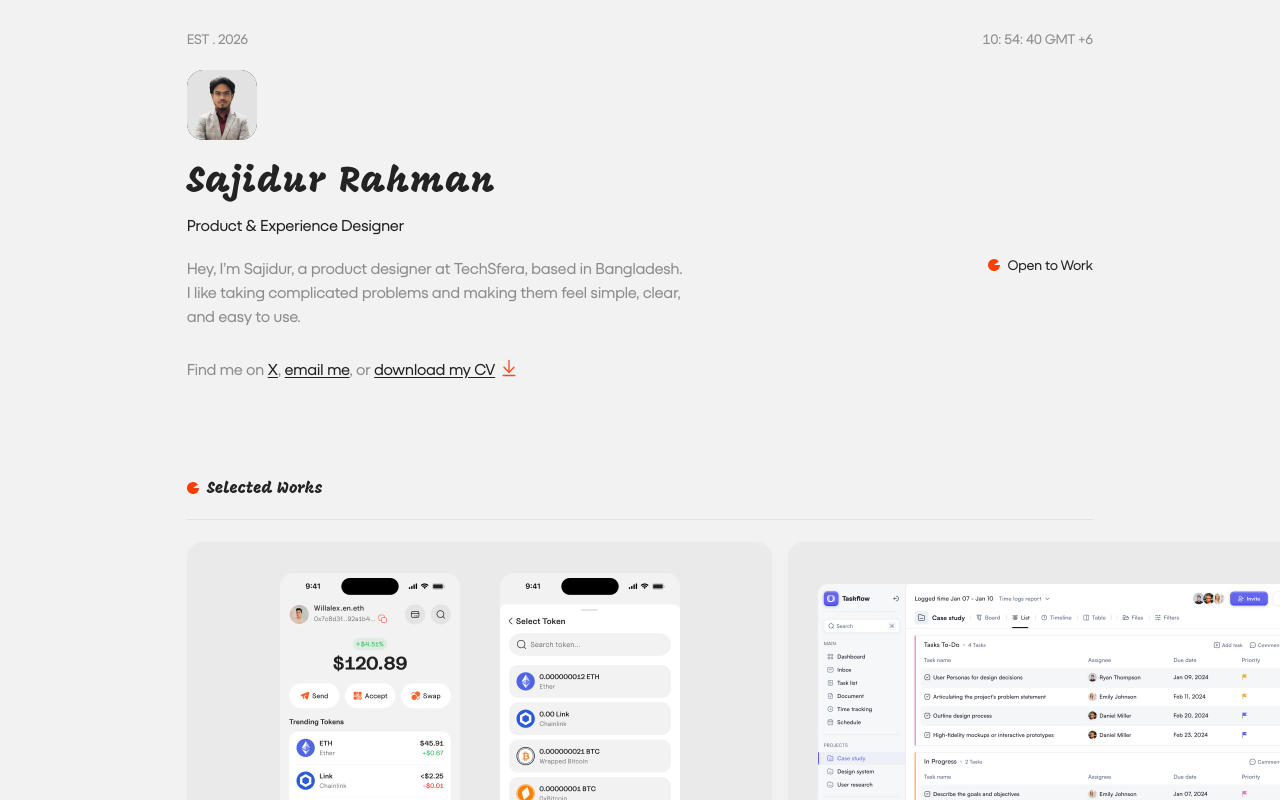
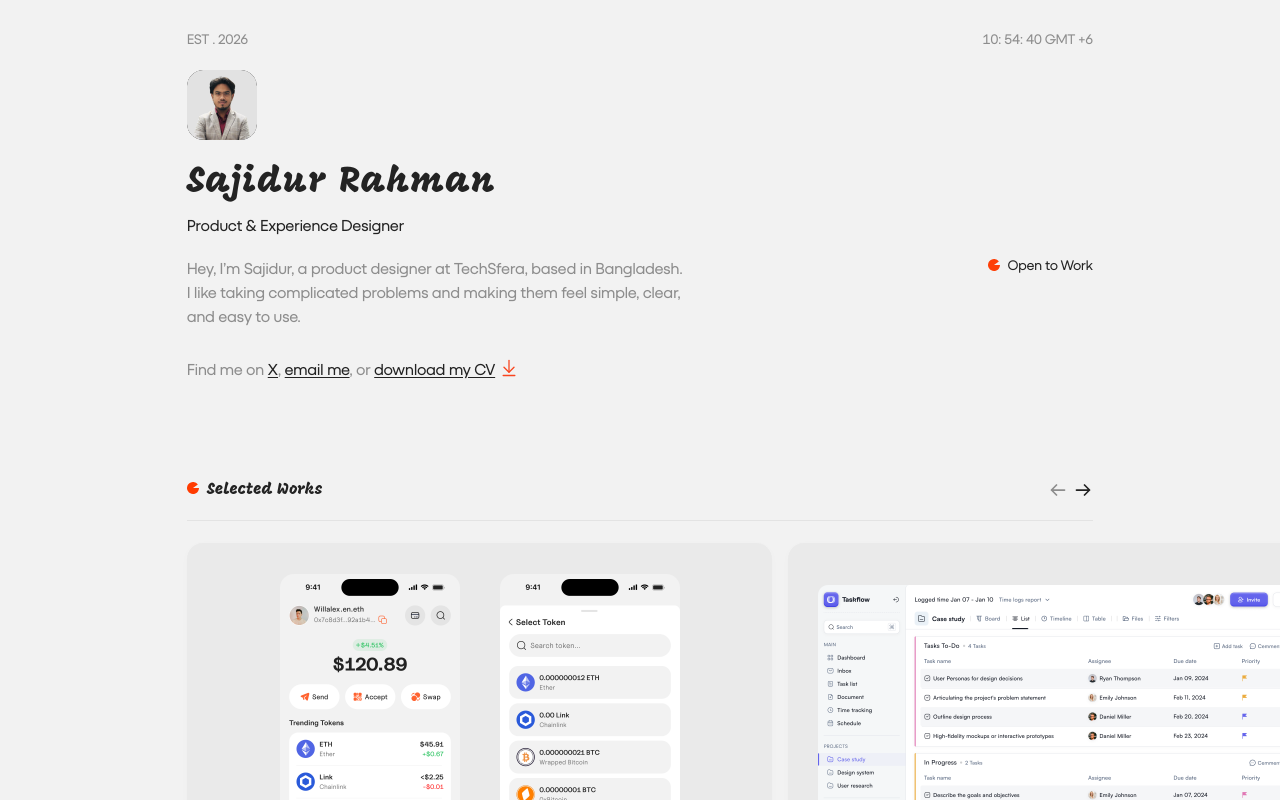
Before and after one commit to sajidur7/sajidurs_portfolio, a Next.js app: page / in a window 1280 px wide. Shown: the top 800 px of the page. Built offline with nearby package versions, Linux system fonts and the light colour scheme.

Commit message:
Add 20x20px carousel navigation arrows with active/secondary state

```diff
--- a/src/components/SelectedWorks.tsx
+++ b/src/components/SelectedWorks.tsx
@@ -11,9 +11,58 @@ const WORK_ITEMS = [
   { id: "proto-05", title: "Proto. 05", image: "/assets/works/proto-05.png?v=13" },
 ];
 
+function ArrowLeftIcon({ className }: { className?: string }) {
+  return (
+    <svg
+      width="20"
+      height="20"
+      viewBox="0 0 20 20"
+      fill="none"
+      stroke="currentColor"
+      strokeWidth="1.75"
+      strokeLinecap="round"
+      strokeLinejoin="round"
+      className={className}
+      aria-hidden="true"
+    >
+      <path d="M16.5 10H3.5M8.5 5L3.5 10L8.5 15" />
+    </svg>
+  );
+}
+
+function ArrowRightIcon({ className }: { className?: string }) {
+  return (
+    <svg
+      width="20"
+      height="20"
+      viewBox="0 0 20 20"
+      fill="none"
+      stroke="currentColor"
+      strokeWidth="1.75"
+      strokeLinecap="round"
+      strokeLinejoin="round"
+      className={className}
+      aria-hidden="true"
+    >
+      <path d="M3.5 10H16.5M11.5 5L16.5 10L11.5 15" />
+    </svg>
+  );
+}
+
 export function SelectedWorks() {
   const scrollRef = useRef<HTMLDivElement>(null);
   const [isDragging, setIsDragging] = useState(false);
+  const [canScrollLeft, setCanScrollLeft] = useState(false);
+  const [canScrollRight, setCanScrollRight] = useState(true);
+
+  const updateScrollButtons = useCallback(() => {
+    const el = scrollRef.current;
+    if (!el) return;
+    const atStart = el.scrollLeft <= 5;
+    const atEnd = el.scrollLeft + el.clientWidth >= el.scrollWidth - 5;
+    setCanScrollLeft((prev) => (prev !== !atStart ? !atStart : prev));
+    setCanScrollRight((prev) => (prev !== !atEnd ? !atEnd : prev));
+  }, []);
 
   // Drag physics refs
   const isDown = useRef(false);
@@ -135,13 +184,31 @@ export function SelectedWorks() {
     }
   };
 
+  const scrollPrev = () => {
+    if (!scrollRef.current) return;
+    stopMomentum();
+    scrollRef.current.scrollBy({ left: -601, behavior: "smooth" });
+  };
+
+  const scrollNext = () => {
+    if (!scrollRef.current) return;
+    stopMomentum();
+    scrollRef.current.scrollBy({ left: 601, behavior: "smooth" });
+  };
+
   useEffect(() => {
-    return () => stopMomentum();
-  }, [stopMomentum]);
+    updateScrollButtons();
+    window.addEventListener("resize", updateScrollButtons);
+    return () => {
+      window.removeEventListener("resize", updateScrollButtons);
+      stopMomentum();
+    };
+  }, [updateScrollButtons, stopMomentum]);
 
   return (
     <section id="works" className="mt-[100px]">
       {/* Section Header (Frame 7: y=456, h=12, gap=8) */}
+      <div className="flex items-center justify-between">
         <div className="flex items-center gap-[8px]">
           <Image
             src="/assets/section-glyph.svg"
@@ -154,6 +221,37 @@ export function SelectedWorks() {
           <h2 className="font-display text-[16px] leading-[19px] text-primary font-normal">
             Selected Works
           </h2>
+        </div>
+
+        {/* Carousel Navigation Arrows: 20x20px, 5px gap */}
+        <div className="flex items-center gap-[5px]">
+          <button
+            type="button"
+            onClick={scrollPrev}
+            disabled={!canScrollLeft}
+            aria-label="Previous work"
+            className={`w-[20px] h-[20px] p-0 flex items-center justify-center transition-colors duration-200 ${
+              canScrollLeft
+                ? "text-primary cursor-pointer hover:opacity-75"
+                : "text-muted cursor-default"
+            }`}
+          >
+            <ArrowLeftIcon />
+          </button>
+          <button
+            type="button"
+            onClick={scrollNext}
+            disabled={!canScrollRight}
+            aria-label="Next work"
+            className={`w-[20px] h-[20px] p-0 flex items-center justify-center transition-colors duration-200 ${
+              canScrollRight
+                ? "text-primary cursor-pointer hover:opacity-75"
+                : "text-muted cursor-default"
+            }`}
+          >
+            <ArrowRightIcon />
+          </button>
+        </div>
       </div>
 
       {/* Divider Line (matches other sections: w-full, ending at right column edge) */}
@@ -169,6 +267,7 @@ export function SelectedWorks() {
       >
         <div
           ref={scrollRef}
+          onScroll={updateScrollButtons}
           onPointerDown={handlePointerDown}
           onPointerMove={handlePointerMove}
           onPointerUp={handlePointerUp}
```
Lines whose indentation alone changed are shown as unchanged.
